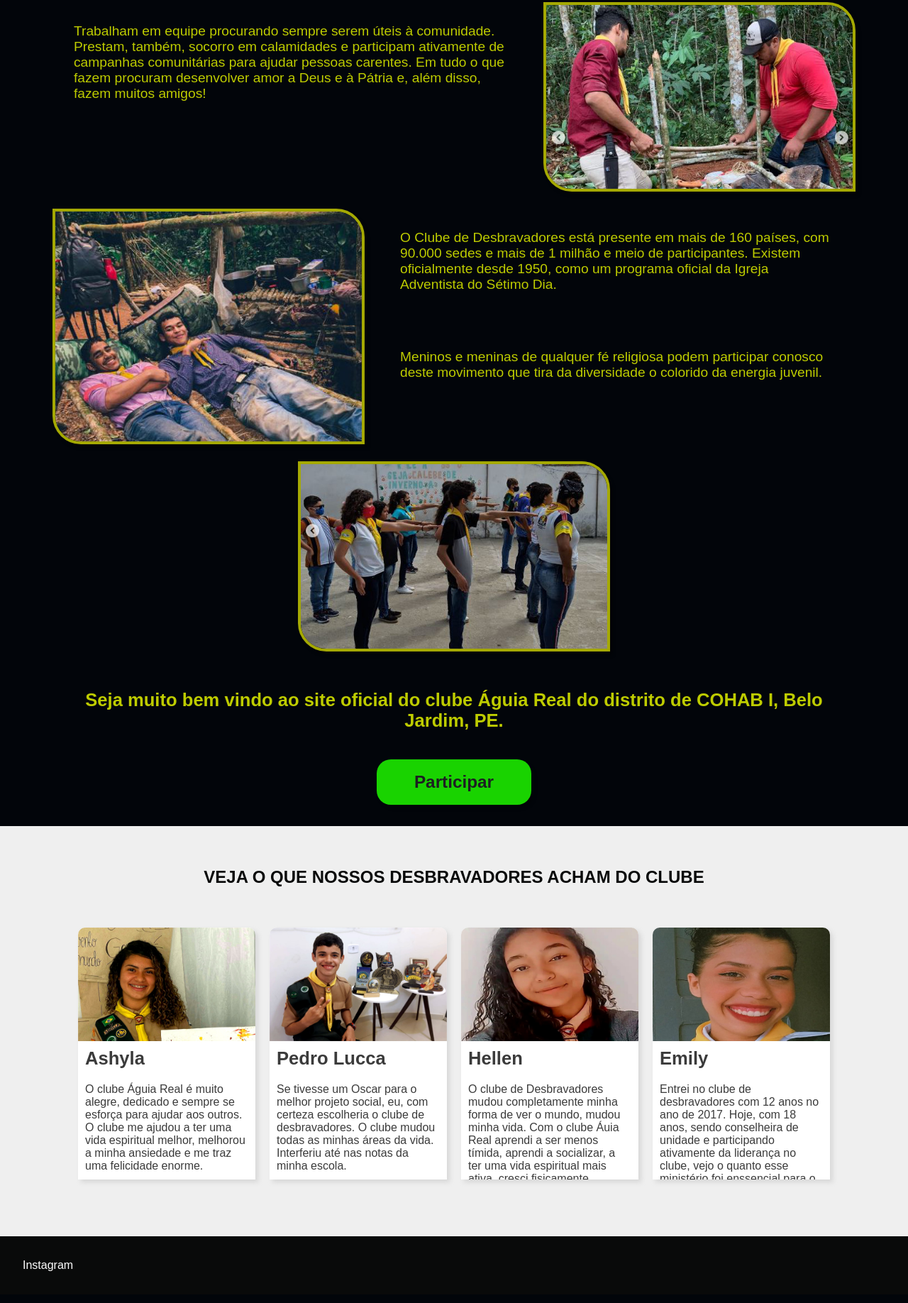
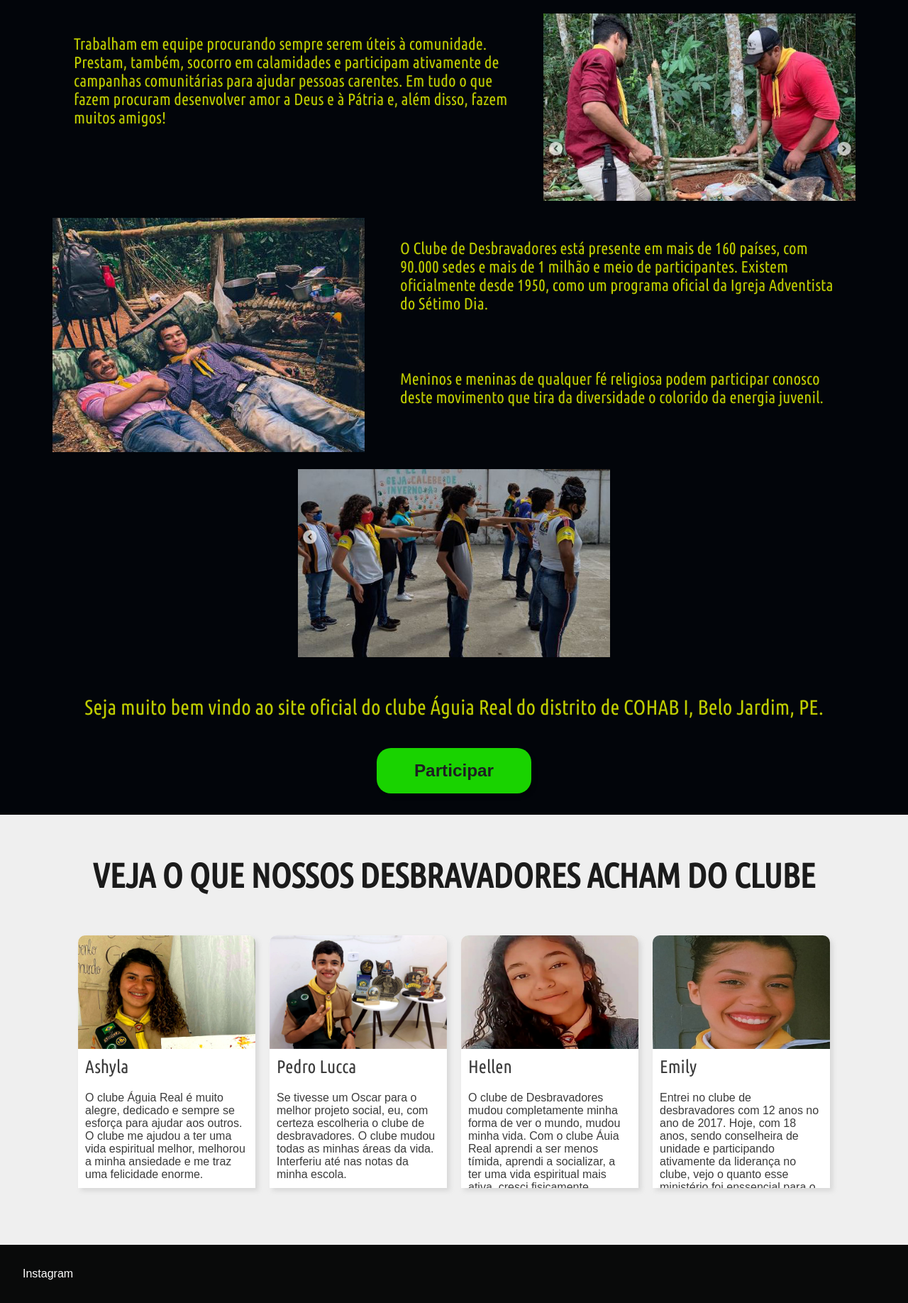
Before and after one commit to vandeiltond3/Projeto-aguia-2, a plain HTML site: page index.html in a window 1280 px wide. Shown: the part 1557-3393 px from the top of the page at 71% size. Drawn offline with Linux system fonts and the light colour scheme; a web font is replaced by a local one.

Commit message:
fontes novas

```diff
--- a/style.css
+++ b/style.css
@@ -1,5 +1,6 @@
 @import url('https://fonts.googleapis.com/css2?family=Righteous&display=swap');
 @import url('https://fonts.googleapis.com/css2?family=Comforter+Brush&display=swap');
+@import url('https://fonts.googleapis.com/css2?family=Ubuntu+Condensed&display=swap');
 
 * {
 	margin: 0;
@@ -237,7 +238,7 @@ nav {
 
 .titulo-sobre-nos{
 	font-size: max(30px, 5vw);
-	font-weight: 400;
+	font-family: 'Ubuntu Condensed', sans-serif;
 	color: #becc00;
 	padding-top: 40px;
 	text-align: center;
@@ -246,14 +247,17 @@ nav {
 .sobre-nos h2, h3 {
 	padding: 40px;
 	text-align: center;
+	font-family: 'Ubuntu Condensed', sans-serif;
+	font-weight: 300;
 	color: #becc00;
-	font-size: max(15px, 2vw);
+	font-size: max(17px, 2.3vw);
 }
 
 .sobre-nos p {
 	padding: 40px;
+	font-family: 'Ubuntu Condensed', sans-serif;
 	color: #becc00;
-	font-size: max(15px, 1.5vw);
+	font-size: max(15px, 1.8vw);
 }
 
 .agrupamento1 {
@@ -272,17 +276,18 @@ nav {
 }
 
 .fotos img {
-	border-radius: 0px 40px 0px 40px;
-	box-shadow: 4px 5px 4px rgba(0, 0, 0, 0.384);
-	border: 4px solid #fbff00a8;
 	width: 40vw;
 	max-width: 440px;
 }
 
 @media (max-width: 767px) {
 	.sobre-nos p {
-		padding: 20px;
+		padding: 10px 0px;
 		text-align: center;
+	}
+
+	.sobre-nos h2, h3 {
+		padding: 10px 0px;
 	}
 }
 
@@ -294,12 +299,14 @@ nav {
 	width: 90%;
 	max-width: 1440px;
 	margin: auto;
-	color: #090a0a;
+	color: #1b1b1b;
 }
 
 .titulo-cards {
 	text-align: center;
 	padding: 5%;
+	font-size: max(15px, 2.5vw);
+	font-family: 'Ubuntu Condensed', sans-serif;
 }
 
 .cards {
@@ -320,6 +327,7 @@ nav {
 }
 
 .card h3 {
+	font-size: max(23px, 2vw);
 	color: #3b3b3b;
 	text-align: left;
 	padding: 10px;
```
